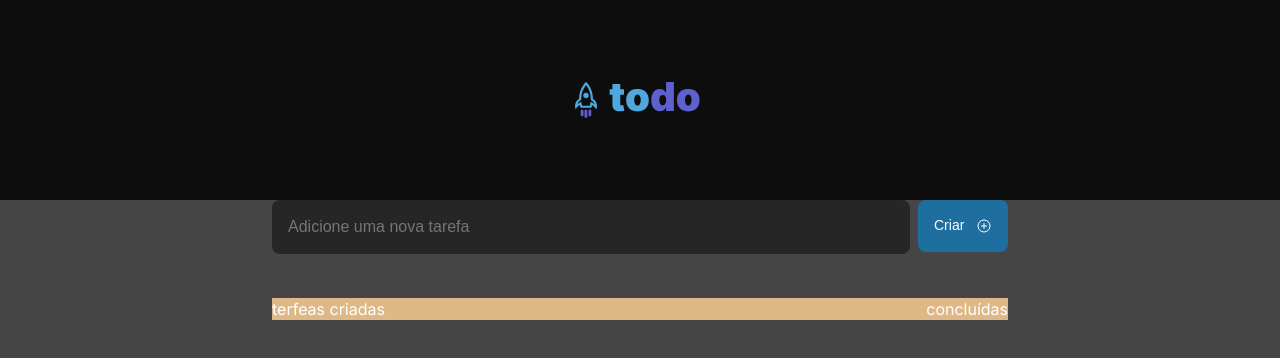
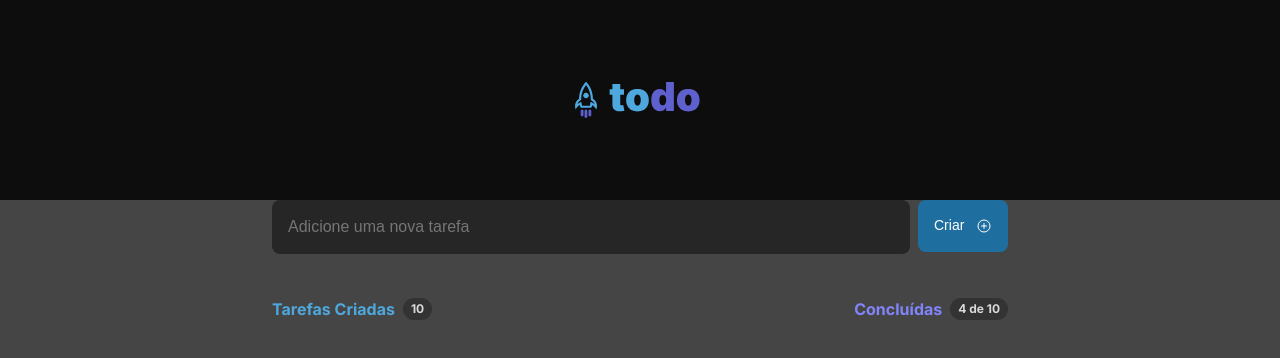
Before and after one commit to augustolr06/To-Do-List, a React (Vite) app: page / in a window 1280 px wide. Shown: the top 358 px of the page. Built offline with nearby package versions, Linux system fonts and the light colour scheme.

Commit message:
feat: add a header to task area

```diff
--- a/src/App.module.css
+++ b/src/App.module.css
@@ -7,7 +7,7 @@
 }
 
 .taskAreaHeader {
-  background-color: burlywood;
+  background-color: transparent;
   width: 736px;
   display: flex;
   justify-content: space-between;
--- a/src/App.tsx
+++ b/src/App.tsx
@@ -5,6 +5,7 @@ import { TaskCreator } from './components/TaskCreator/TaskCreator';
 
 import styles from './App.module.css';
 import './global.css';
+import { CounterMessage } from './components/CounterMessage/CounterMessage';
 
 export function App() {
 
@@ -15,8 +16,8 @@ export function App() {
 			<TaskCreator />
 			<div className={styles.taskArea}>
 				<div className={styles.taskAreaHeader}>
-					<span>terfeas criadas</span>
-					<span>concluídas</span>
+					<CounterMessage label='Tarefas Criadas' createdTasks={10}/>
+					<CounterMessage label='Concluídas' createdTasks={10} finishTasks={4} />
 				</div>
 
 			</div>
```
